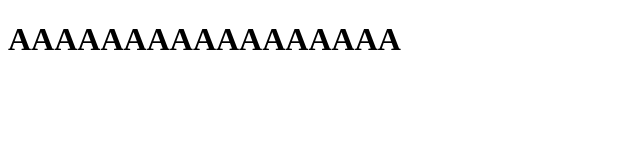
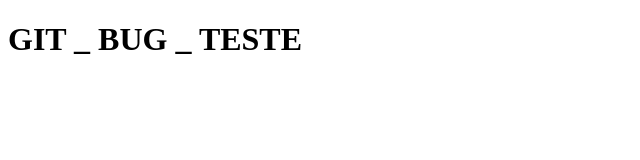
Before and after one commit to AI-B166ER/praticandogit, a plain HTML site: page index.html in a window 1280 px wide. Shown: the whole page, without its empty margins (0-640 px from the left). Drawn offline with Linux system fonts and the light colour scheme.

Commit message:
Editei o html que foi criado para testes

```diff
--- a/index.html
+++ b/index.html
@@ -1,8 +1,9 @@
 <!DOCTYPE html>
 <html>
 <head>
+	<meta minha meta é essa >
 </head>
 <body>
-	<h1>AAAAAAAAAAAAAAAAA</h1>
+	<h1>GIT _ BUG _ TESTE</h1>
 </body>
 </html>
```
